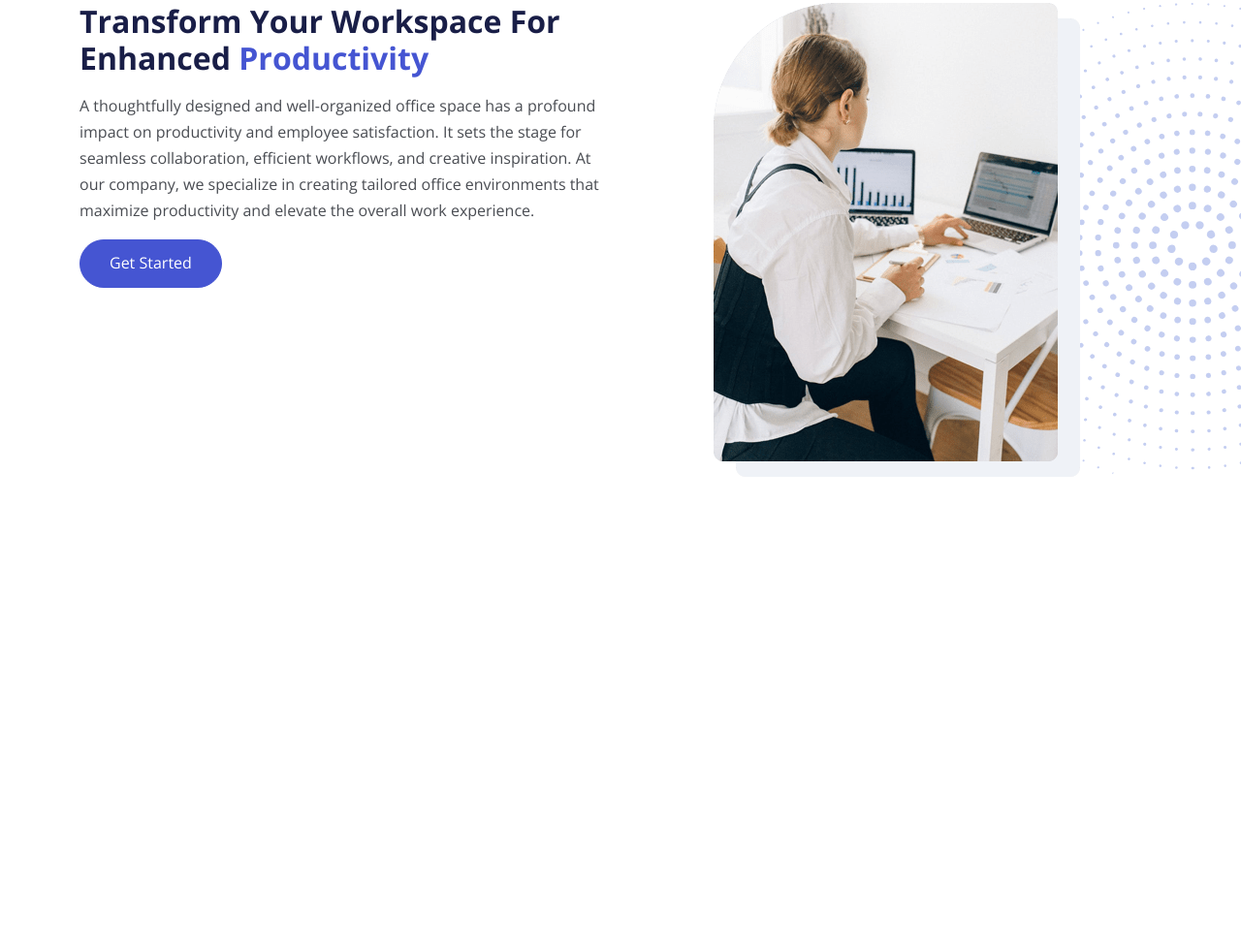
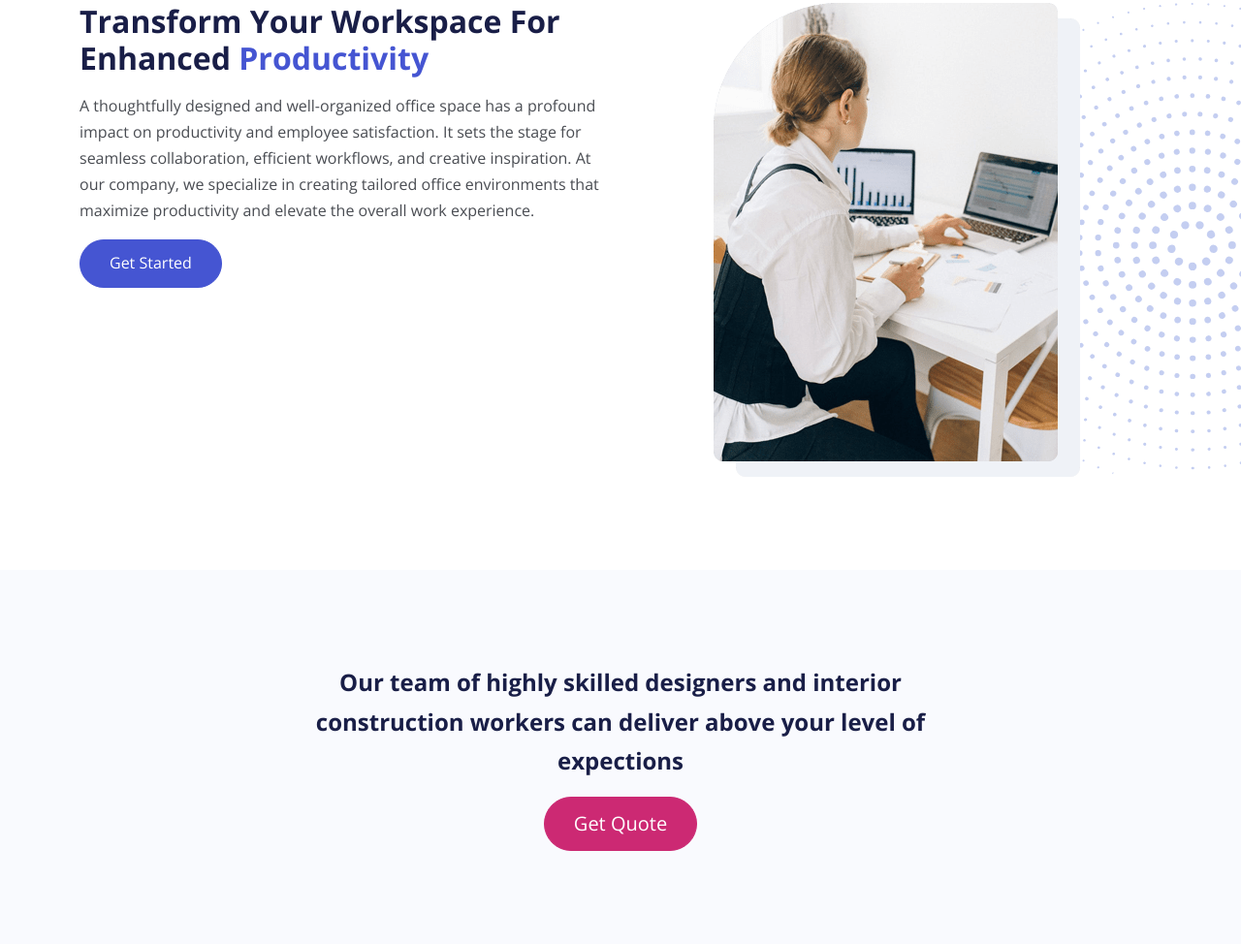
Before and after one commit to andrijat98/bootstrap-5-projects, a website: page YavinOfficeDesign/index.html in a window 1280 px wide. Shown: the part 2750-3724 px from the top of the page at 97% size. Before the commit the page ends 3338 px from the top, so only its background shows below. Drawn offline with nearby package versions, Linux system fonts and the light colour scheme; files that its build step writes are made by us from their sources.

Commit message:
added get quote section

```diff
--- a/YavinOfficeDesign/index.html
+++ b/YavinOfficeDesign/index.html
@@ -250,6 +250,18 @@
         </div>
     </div>
 </section>
+<section class="get-quote bg-light py-6 text-center">
+    <div class="container">
+        <div class="row">
+            <div class="col-lg-8 offset-lg-2">
+                <h4 class="lh-base">Our team of highly skilled designers and interior construction
+                    workers can deliver above your level of expections
+                </h4>
+                <a href="#contact" class="btn btn-secondary btn-lg">Get Quote</a>
+            </div>
+        </div>
+    </div>
+</section>
 <script src="js/bootstrap.bundle.min.js"></script>
 <script src="js/script.js"></script>
 </body>
```
